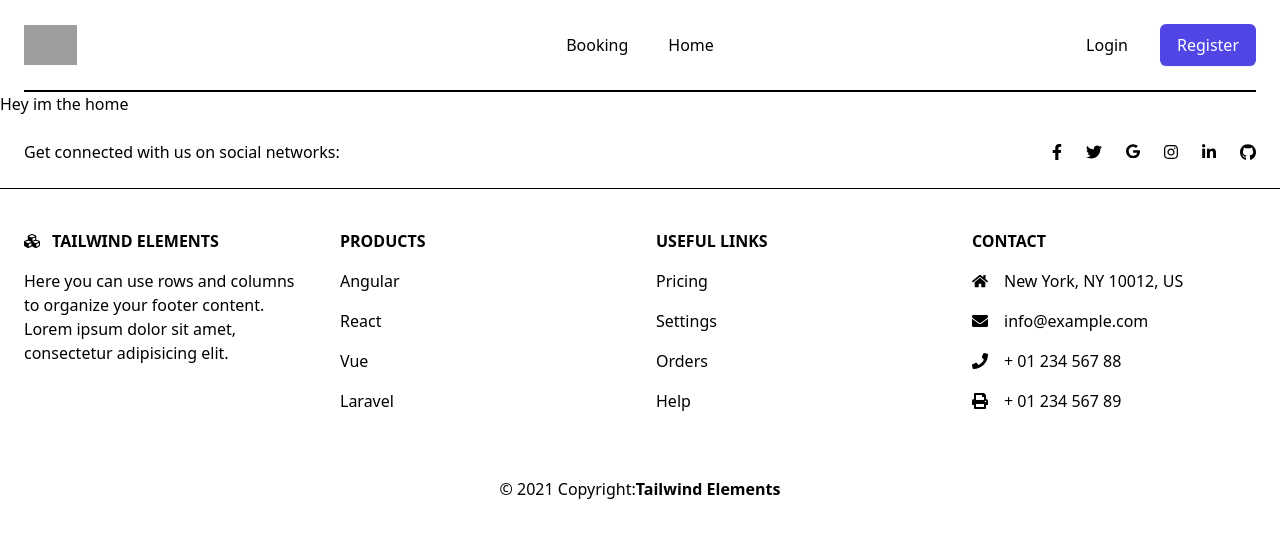
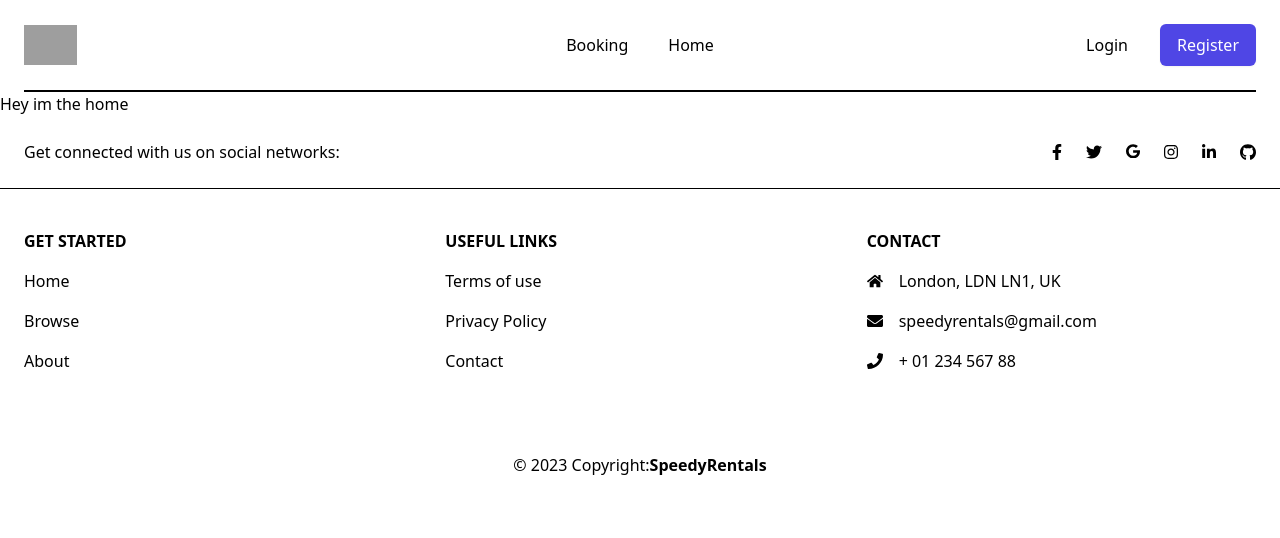
Before and after one commit to Caleb-p2597727/sr-Repository, a Nuxt app: page / in a window 1280 px wide. Shown: the top 538 px of the page. Built offline with nearby package versions, Linux system fonts and the light colour scheme; grey boxes are pictures that could not be loaded.

Commit message:
modified the footer to match my mockup

```diff
--- a/components/sr-footer.vue
+++ b/components/sr-footer.vue
@@ -58,46 +58,20 @@
           </div>
         </div>
         <div class="mx-6 py-10 text-center md:text-left">
-          <div class="grid grid-1 md:grid-cols-2 lg:grid-cols-4 gap-8">
-            <div class="">
-              <h6 class="
-                  uppercase
-                  font-semibold
-                  mb-4
-                  flex
-                  items-center
-                  justify-center
-                  md:justify-start
-                ">
-                <svg aria-hidden="true" focusable="false" data-prefix="fas" data-icon="cubes"
-                  class="w-4 mr-3" role="img" xmlns="http://www.w3.org/2000/svg"
-                  viewBox="0 0 512 512">
-                  <path fill="currentColor"
-                    d="M488.6 250.2L392 214V105.5c0-15-9.3-28.4-23.4-33.7l-100-37.5c-8.1-3.1-17.1-3.1-25.3 0l-100 37.5c-14.1 5.3-23.4 18.7-23.4 33.7V214l-96.6 36.2C9.3 255.5 0 268.9 0 283.9V394c0 13.6 7.7 26.1 19.9 32.2l100 50c10.1 5.1 22.1 5.1 32.2 0l103.9-52 103.9 52c10.1 5.1 22.1 5.1 32.2 0l100-50c12.2-6.1 19.9-18.6 19.9-32.2V283.9c0-15-9.3-28.4-23.4-33.7zM358 214.8l-85 31.9v-68.2l85-37v73.3zM154 104.1l102-38.2 102 38.2v.6l-102 41.4-102-41.4v-.6zm84 291.1l-85 42.5v-79.1l85-38.8v75.4zm0-112l-102 41.4-102-41.4v-.6l102-38.2 102 38.2v.6zm240 112l-85 42.5v-79.1l85-38.8v75.4zm0-112l-102 41.4-102-41.4v-.6l102-38.2 102 38.2v.6z">
-                  </path>
-                </svg>
-                Tailwind ELEMENTS
-              </h6>
-              <p>
-                Here you can use rows and columns to organize your footer content. Lorem ipsum dolor
-                sit amet, consectetur adipisicing elit.
-              </p>
-            </div>
+          <div class="grid grid-1 md:grid-cols-2 lg:grid-cols-3 gap-8">
+
             <div class="">
               <h6 class="uppercase font-semibold mb-4 flex justify-center md:justify-start">
-                Products
+                Get Started
               </h6>
               <p class="mb-4">
-                <a href="#!" class="text-gray-600">Angular</a>
+                <a href="#!" class="text-gray-600">Home</a>
               </p>
               <p class="mb-4">
-                <a href="#!" class="text-gray-600">React</a>
+                <a href="#!" class="text-gray-600">Browse</a>
               </p>
               <p class="mb-4">
-                <a href="#!" class="text-gray-600">Vue</a>
-              </p>
-              <p>
-                <a href="#!" class="text-gray-600">Laravel</a>
+                <a href="#!" class="text-gray-600">About</a>
               </p>
             </div>
             <div class="">
@@ -105,16 +79,13 @@
                 Useful links
               </h6>
               <p class="mb-4">
-                <a href="#!" class="text-gray-600">Pricing</a>
+                <a href="#!" class="text-gray-600">Terms of use</a>
               </p>
               <p class="mb-4">
-                <a href="#!" class="text-gray-600">Settings</a>
+                <a href="#!" class="text-gray-600">Privacy Policy</a>
               </p>
               <p class="mb-4">
-                <a href="#!" class="text-gray-600">Orders</a>
-              </p>
-              <p>
-                <a href="#!" class="text-gray-600">Help</a>
+                <a href="#!" class="text-gray-600">Contact</a>
               </p>
             </div>
             <div class="">
@@ -128,7 +99,7 @@
                     d="M280.37 148.26L96 300.11V464a16 16 0 0 0 16 16l112.06-.29a16 16 0 0 0 15.92-16V368a16 16 0 0 1 16-16h64a16 16 0 0 1 16 16v95.64a16 16 0 0 0 16 16.05L464 480a16 16 0 0 0 16-16V300L295.67 148.26a12.19 12.19 0 0 0-15.3 0zM571.6 251.47L488 182.56V44.05a12 12 0 0 0-12-12h-56a12 12 0 0 0-12 12v72.61L318.47 43a48 48 0 0 0-61 0L4.34 251.47a12 12 0 0 0-1.6 16.9l25.5 31A12 12 0 0 0 45.15 301l235.22-193.74a12.19 12.19 0 0 1 15.3 0L530.9 301a12 12 0 0 0 16.9-1.6l25.5-31a12 12 0 0 0-1.7-16.93z">
                   </path>
                 </svg>
-                New York, NY 10012, US
+                London, LDN LN1, UK
               </p>
               <p class="flex items-center justify-center md:justify-start mb-4">
                 <svg aria-hidden="true" focusable="false" data-prefix="fas" data-icon="envelope"
@@ -138,7 +109,7 @@
                     d="M502.3 190.8c3.9-3.1 9.7-.2 9.7 4.7V400c0 26.5-21.5 48-48 48H48c-26.5 0-48-21.5-48-48V195.6c0-5 5.7-7.8 9.7-4.7 22.4 17.4 52.1 39.5 154.1 113.6 21.1 15.4 56.7 47.8 92.2 47.6 35.7.3 72-32.8 92.3-47.6 102-74.1 131.6-96.3 154-113.7zM256 320c23.2.4 56.6-29.2 73.4-41.4 132.7-96.3 142.8-104.7 173.4-128.7 5.8-4.5 9.2-11.5 9.2-18.9v-19c0-26.5-21.5-48-48-48H48C21.5 64 0 85.5 0 112v19c0 7.4 3.4 14.3 9.2 18.9 30.6 23.9 40.7 32.4 173.4 128.7 16.8 12.2 50.2 41.8 73.4 41.4z">
                   </path>
                 </svg>
-                info@example.com
+                speedyrentals@gmail.com
               </p>
               <p class="flex items-center justify-center md:justify-start mb-4">
                 <svg aria-hidden="true" focusable="false" data-prefix="fas" data-icon="phone"
@@ -150,22 +121,12 @@
                 </svg>
                 + 01 234 567 88
               </p>
-              <p class="flex items-center justify-center md:justify-start">
-                <svg aria-hidden="true" focusable="false" data-prefix="fas" data-icon="print"
-                  class="w-4 mr-4" role="img" xmlns="http://www.w3.org/2000/svg"
-                  viewBox="0 0 512 512">
-                  <path fill="currentColor"
-                    d="M448 192V77.25c0-8.49-3.37-16.62-9.37-22.63L393.37 9.37c-6-6-14.14-9.37-22.63-9.37H96C78.33 0 64 14.33 64 32v160c-35.35 0-64 28.65-64 64v112c0 8.84 7.16 16 16 16h48v96c0 17.67 14.33 32 32 32h320c17.67 0 32-14.33 32-32v-96h48c8.84 0 16-7.16 16-16V256c0-35.35-28.65-64-64-64zm-64 256H128v-96h256v96zm0-224H128V64h192v48c0 8.84 7.16 16 16 16h48v96zm48 72c-13.25 0-24-10.75-24-24 0-13.26 10.75-24 24-24s24 10.74 24 24c0 13.25-10.75 24-24 24z">
-                  </path>
-                </svg>
-                + 01 234 567 89
-              </p>
             </div>
           </div>
         </div>
         <div class="text-center p-6 bg-gray-200">
-          <span>© 2021 Copyright:</span>
-          <a class="text-gray-600 font-semibold" href="https://tailwind-elements.com/">Tailwind Elements</a>
+          <span>© 2023 Copyright:</span>
+          <a class="text-gray-600 font-semibold" href="https://tailwind-elements.com/">SpeedyRentals</a>
         </div>
       </footer>
 </template>
```
